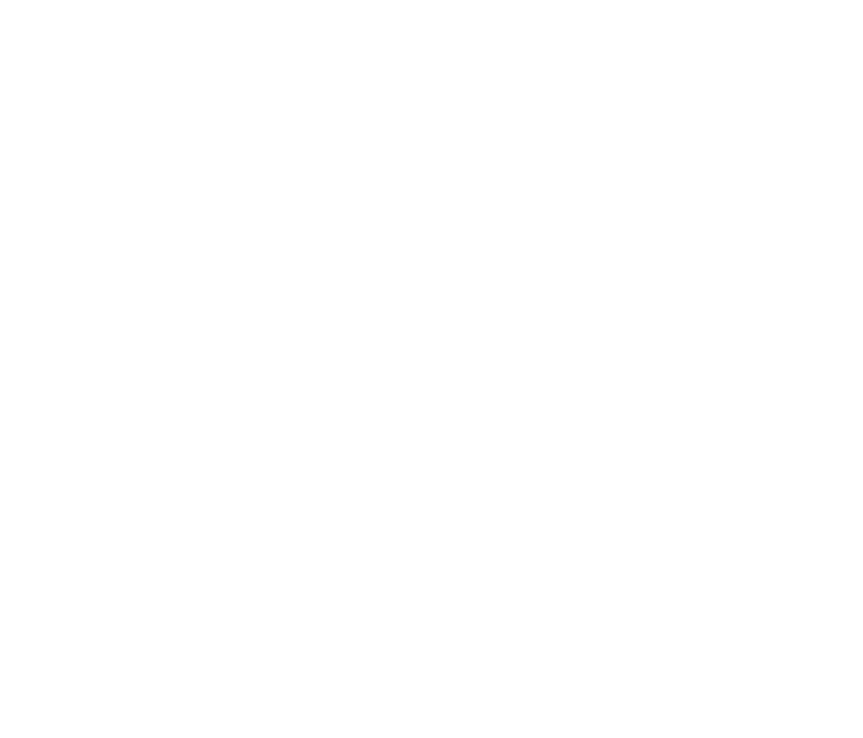
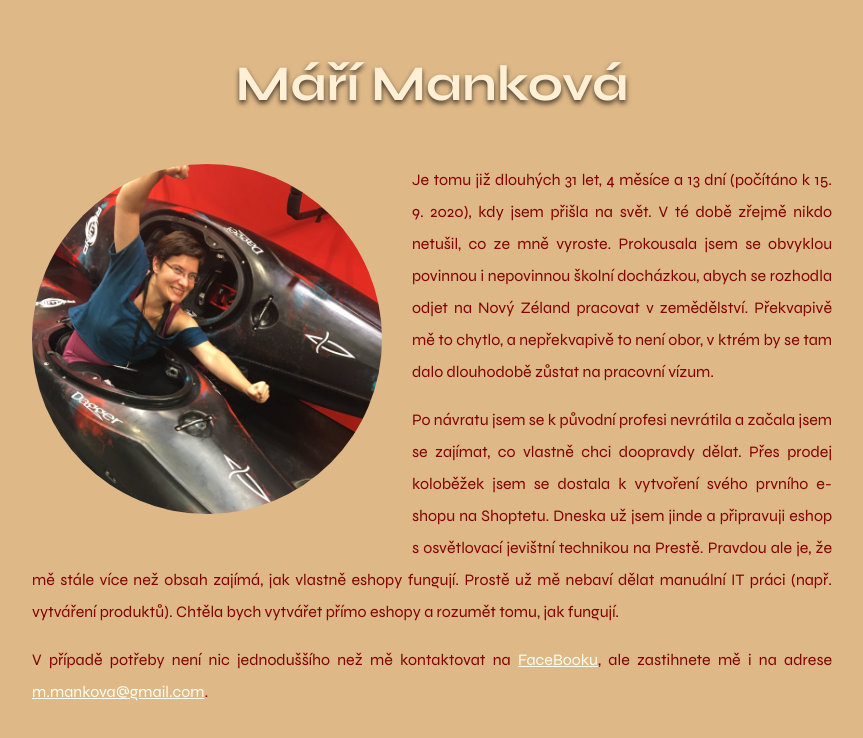
Before and after one commit to tvorimweb-2020-praha-podzim/du-01-vizitka-mankovam, a plain HTML site: page index.html in a window 1280 px wide. Shown: the whole page, without its empty margins (208-1071 px from the left). Drawn offline with Linux system fonts and the light colour scheme.

Commit message:
Vizitka
Nedaří se mi přijít na to, jak udělat, aby na velkém monitoru to nevypadalo tak ztraceně. Chtěla bych to nějak ohraničit a oddělit od volnéo prostoru, ale vlastně mě teď nenpadá jak...

```diff
--- a/index.html
+++ b/index.html
@@ -16,3 +16,25 @@
 
 Tip: Webdesign In 4 Minutes https://jgthms.com/web-design-in-4-minutes/
 -->
+
+
+<!DOCTYPE html>
+<html lang="en">
+<head>
+    <meta charset="UTF-8">
+    <meta name="viewport" content="width=device-width, initial-scale=1.0">
+    <title>Máří</title>
+
+    <link href="https://fonts.googleapis.com/css2?family=Syne:wght@400;700&display=swap" rel="stylesheet">
+
+    <link rel="stylesheet" href="style.css">
+</head>
+<body>
+    <h1>Máří Manková</h1>
+    <img class="foto-mari" src="obrazky/mari.jpg" alt="Mari">
+    <p>Je tomu již dlouhých 31 let, 4 měsíce a 13 dní (počítáno k 15. 9. 2020), kdy jsem přišla na svět. V té době zřejmě nikdo netušil, co ze mně vyroste. Prokousala jsem se obvyklou povinnou i nepovinnou školní docházkou, abych se rozhodla odjet na Nový Zéland pracovat v zemědělství. Překvapivě mě to chytlo, a nepřekvapivě to není obor, v ktrém by se tam dalo dlouhodobě zůstat na pracovní vízum. </p>
+    <p>Po návratu jsem se k původní profesi nevrátila a začala jsem se zajímat, co vlastně chci doopravdy dělat. Přes prodej koloběžek jsem se dostala k vytvoření svého prvního e-shopu na Shoptetu. Dneska už jsem jinde a připravuji eshop s osvětlovací jevištní technikou na Prestě. Pravdou ale je, že mě stále více než obsah zajímá, jak vlastně eshopy fungují. Prostě už mě nebaví dělat manuální IT práci (např. vytváření produktů). Chtěla bych vytvářet přímo eshopy a rozumět tomu, jak fungují.</p>
+    <p>V případě potřeby není nic jednoduššího než mě kontaktovat na <a href="https://www.facebook.com/mari.msirokova">FaceBooku</a>, ale zastihnete mě i na adrese <a href="mailto:m.mankova@gmail.com"> m.mankova@gmail.com</a>.</p>
+
+</body>
+</html>
--- /dev/null
+++ b/style.css
@@ -0,0 +1,28 @@
+body{
+    color: #800000;
+    background-color: burlywood;
+    font-family: 'Syne', sans-serif;
+    line-height: 2;
+    text-align: justify;
+    margin: 0 auto;
+    max-width: 50em;
+        }
+
+h1 {
+    text-align: center;
+    font-size: 50px;
+    color: #FFEFD5;
+    margin-bottom: 30px;
+    text-shadow: 0 3px 5px rgba(0, 0, 0, 0.7);
+}
+
+a {
+    color:#FFFFF0;
+}
+
+.foto-mari {
+    width: 350px;
+    border-radius: 50%;
+    float: left;
+    margin: 0 30px 30px 0;
+}
```
Also changed, not shown: obrazky/mari.jpg (added).
